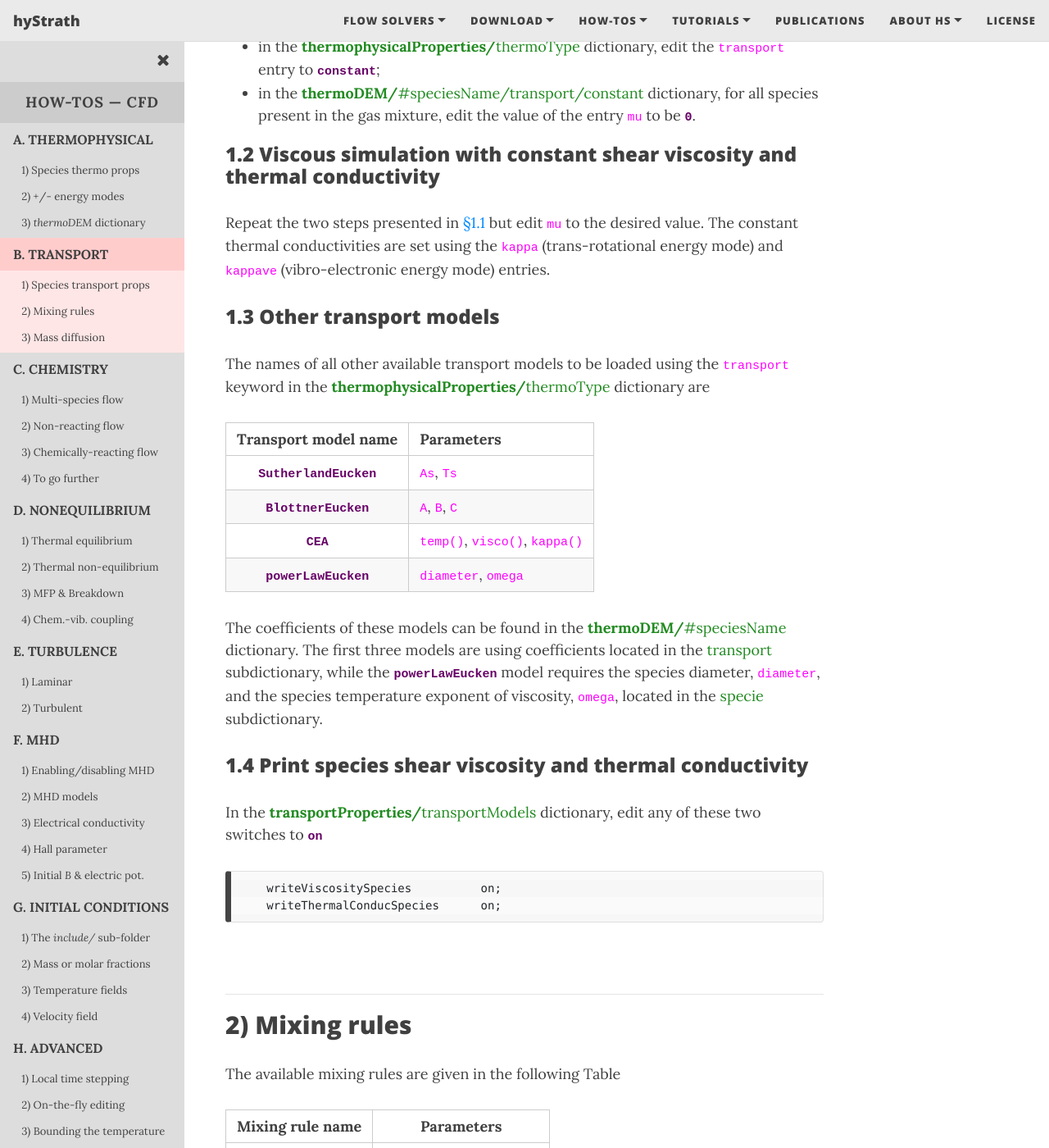
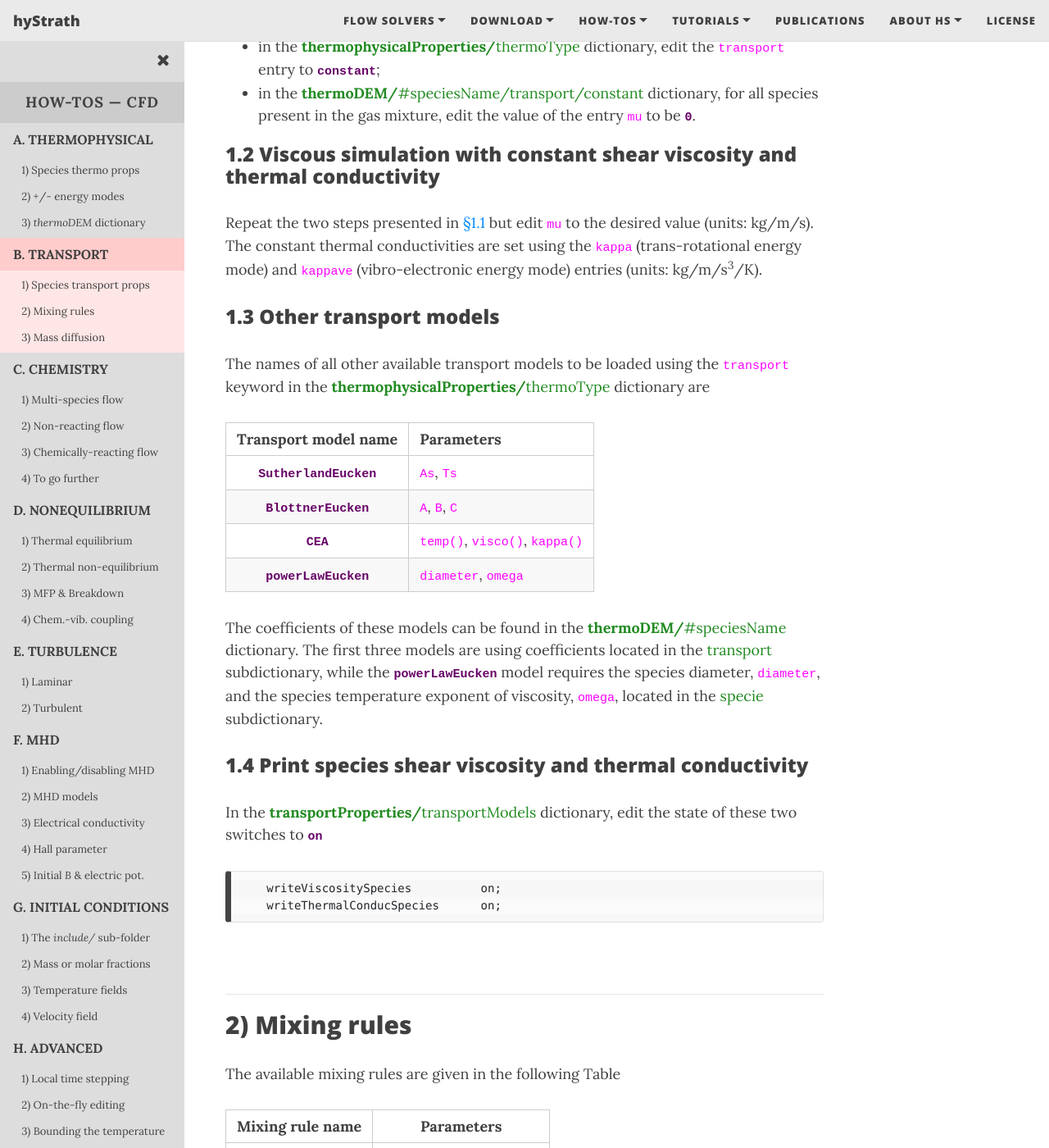
Before and after one commit to hystrath/hystrath.github.io, a Jekyll site: the page built from how-tos-cfd-fleming/how-tos-cfd-fleming-transport.md, in a window 1280 px wide and 1400 px high, scrolled down 574 px. Shown: the whole window at 82% size. Built offline with Jekyll 4.4.1, drawn with Linux system fonts in a browser that asks for light colours; nearby versions of some CDN libraries; some of the changed text lies outside the part shown.

Commit message:
Editing pages

````diff
--- a/how-tos-cfd-fleming/how-tos-cfd-fleming-transport.md
+++ b/how-tos-cfd-fleming/how-tos-cfd-fleming-transport.md
@@ -95,7 +95,7 @@ This is done in two steps:
 
 ### 1.2 Viscous simulation with constant shear viscosity and thermal conductivity
 
-Repeat the two steps presented in [§1.1](https://hystrath.github.io/how-tos-cfd-fleming/how-tos-cfd-fleming-transport/#11-inviscid-simulation) but edit <dictkey>mu</dictkey> to the desired value. The constant thermal conductivities are set using the <dictkey>kappa</dictkey> (trans-rotational energy mode) and <dictkey>kappave</dictkey> (vibro-electronic energy mode) entries.
+Repeat the two steps presented in [§1.1](https://hystrath.github.io/how-tos-cfd-fleming/how-tos-cfd-fleming-transport/#11-inviscid-simulation) but edit <dictkey>mu</dictkey> to the desired value (units: kg/m/s). The constant thermal conductivities are set using the <dictkey>kappa</dictkey> (trans-rotational energy mode) and <dictkey>kappave</dictkey> (vibro-electronic energy mode) entries (units: kg/m/s<sup>3</sup>/K).
 
 ### 1.3 Other transport models
 
@@ -111,7 +111,7 @@ The names of all other available transport models to be loaded using the <dictke
 The coefficients of these models can be found in the <dict>thermoDEM/</dict><subdict>#speciesName</subdict> dictionary. The first three models are using coefficients located in the <subdict>transport</subdict> subdictionary, while the <dictval>powerLawEucken</dictval> model requires the species diameter, <dictkey>diameter</dictkey>, and the species temperature exponent of viscosity, <dictkey>omega</dictkey>, located in the <subdict>specie</subdict> subdictionary.
 
 ### 1.4 Print species shear viscosity and thermal conductivity
-In the <dict>transportProperties/</dict><subdict>transportModels</subdict> dictionary, edit any of these two switches to <dictval>on</dictval>
+In the <dict>transportProperties/</dict><subdict>transportModels</subdict> dictionary, edit the state of these two switches to <dictval>on</dictval>
 
 ```c++
     writeViscositySpecies          on;
@@ -137,6 +137,8 @@ and the dedicated entry, <dictkey>mixingRule</dictkey>, is located in the <dict>
     writeViscosityMixture          on;
     writeThermalConducMixture      on;
 ```
+
+<b>NB</b>: There are no reasons to use the <dictval>molar</dictval> mixing rule other than for single-species flows or zero-dimensional heat baths.
 
 <br>
 
````
Also changed, not shown: other parts of how-tos-cfd-fleming/how-tos-cfd-fleming-transport.md (+1 -1 lines), how-tos-cfd-fleming/how-tos-cfd-fleming-thermophysical.md (+2 -2 lines).
